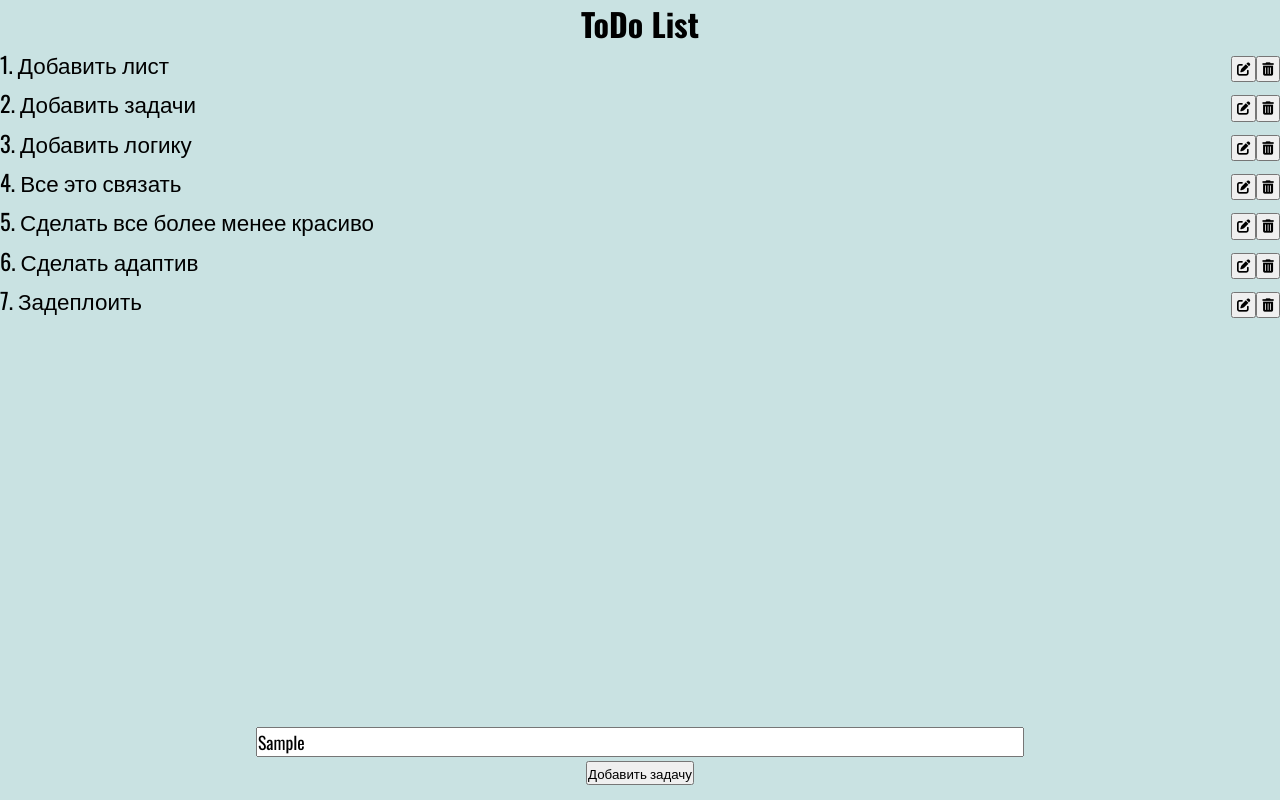
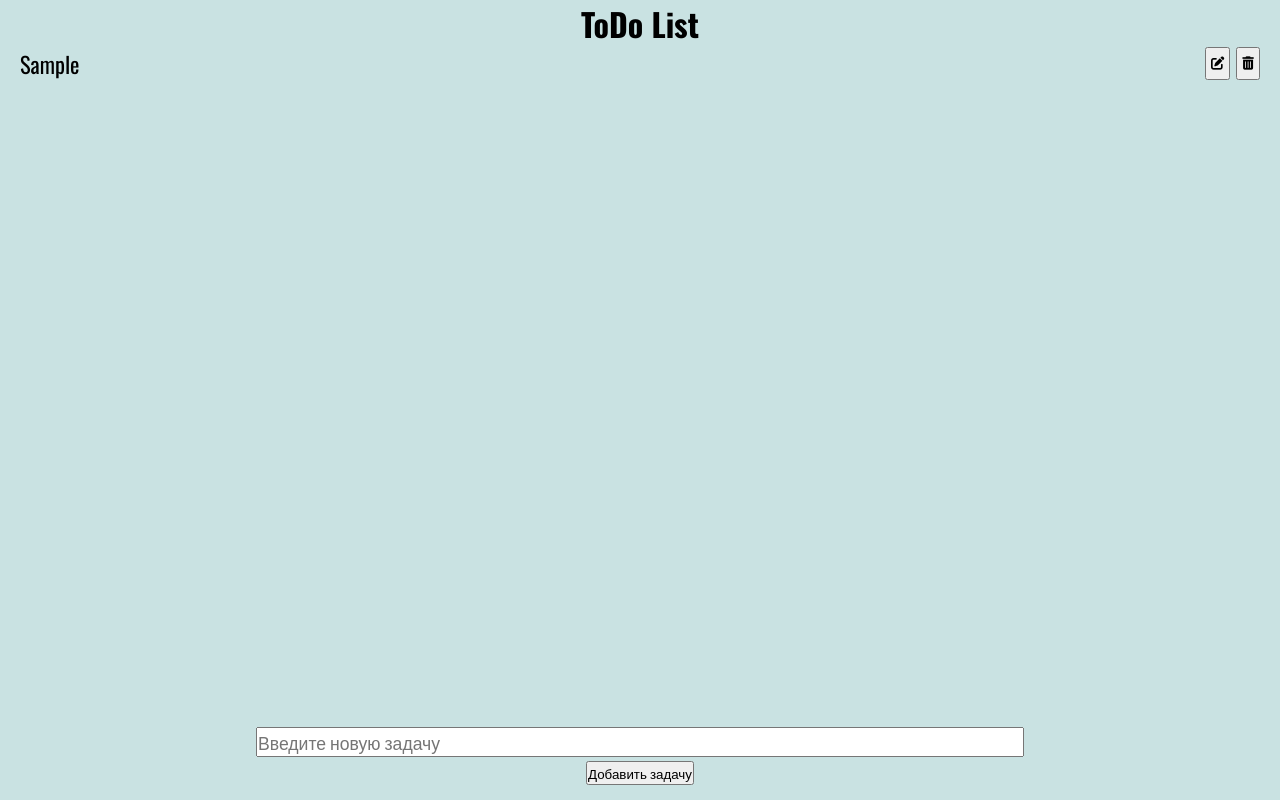
Before and after one commit to Korzher/TodoList, a React (Create React App) app: page / in a window 1280 px wide. Both pictures are taken after typing "Sample" into the empty fields and a click on the button "Добавить задачу". Built offline with nearby package versions, Linux system fonts and the light colour scheme.

Commit message:
Problem list added, crossing out of problems added

```diff
--- a/src/App.js
+++ b/src/App.js
@@ -1,18 +1,52 @@
 import Header from "./components/Header";
 import List from "./components/List";
 import TaskAdd from "./components/TaskAdd";
+import { useState } from "react";
 
 function App() {
+  const [id, setId] = useState(0);
+  const [tasks, setTasks] = useState([]);
+
+  function handleClick(task) {
+    setTasks(
+      tasks.map((t) => {
+        if (t.id === task.id) {
+          console.log(t.isCompleted);
+          return {
+            id: t.id,
+            text: t.text,
+            isCompleted: !t.isCompleted,
+          };
+        } else {
+          return t;
+        }
+      })
+    );
+  }
+
+  function handleAddClick(text) {
+    setId(id + 1);
+    setTasks([
+      ...tasks,
+      {
+        id: id,
+        text: text,
+        isCompleted: false,
+      },
+    ]);
+  }
+
   return (
     <div>
       <header>
         <Header />
       </header>
       <main>
-        <List />
-        <TaskAdd />
+        <List tasks={tasks} handleClick={handleClick} />
       </main>
-      <footer></footer>
+      <footer>
+        <TaskAdd handleAddClick={handleAddClick} />
+      </footer>
     </div>
   );
 }
--- a/src/components/List.js
+++ b/src/components/List.js
@@ -1,46 +1,12 @@
-export default function List() {
-  const tasks = [
-    {
-      id: 1,
-      task: "Добавить лист",
-      completed: true,
-    },
-    {
-      id: 2,
-      task: "Добавить задачи",
-      completed: true,
-    },
-    {
-      id: 3,
-      task: "Добавить логику",
-      completed: false,
-    },
-    {
-      id: 4,
-      task: "Все это связать",
-      completed: false,
-    },
-    {
-      id: 5,
-      task: "Сделать все более менее красиво",
-      completed: false,
-    },
-    {
-      id: 6,
-      task: "Сделать адаптив",
-      completed: false,
-    },
-    {
-      id: 7,
-      task: "Задеплоить",
-      completed: false,
-    },
-  ];
-
-  const taskList = tasks.map((tasks, index) => (
-    <li className="listItem" key={tasks.id}>
-      <div>
-        {index + 1}. {tasks.task}
+export default function List({ tasks, handleClick }) {
+  const taskList = tasks.map((task) => (
+    <li className="listItem" key={task.id}>
+      <div
+        onClick={() => {
+          handleClick(task);
+        }}
+      >
+        {task.isCompleted ? <s>{task.text}</s> : task.text}
       </div>
       <div className="icons">
         <button>
@@ -55,7 +21,7 @@ export default function List() {
 
   return (
     <>
-      <ul className="mainList">{taskList} </ul>
+      <ol className="mainList">{taskList} </ol>
     </>
   );
 }
--- a/src/components/TaskAdd.js
+++ b/src/components/TaskAdd.js
@@ -1,8 +1,24 @@
-export default function TaskAdd() {
+import { useState } from "react";
+
+export default function TaskAdd({ handleAddClick }) {
+  const [text, setText] = useState("");
+
   return (
     <div className="taskAdder">
-      <input placeholder="Введите новую задачу" className="addInput" />
-      <button>Добавить задачу</button>
+      <input
+        placeholder="Введите новую задачу"
+        className="addInput"
+        value={text}
+        onChange={(e) => setText(e.target.value)}
+      />
+      <button
+        onClick={() => {
+          setText("");
+          handleAddClick(text);
+        }}
+      >
+        Добавить задачу
+      </button>
     </div>
   );
 }
--- a/src/index.css
+++ b/src/index.css
@@ -20,6 +20,7 @@ body {
   height: 85vh;
   gap: 4px;
   font-size: 1.4rem;
+  margin: 0 20px 0 20px;
 }
 
 .listItem {
@@ -28,7 +29,8 @@ body {
 }
 
 .icons {
-  gap: 4px;
+  display: flex;
+  gap: 6px;
 }
 
 .fa-solid {
```
Also changed, not shown: public/manifest.json.
